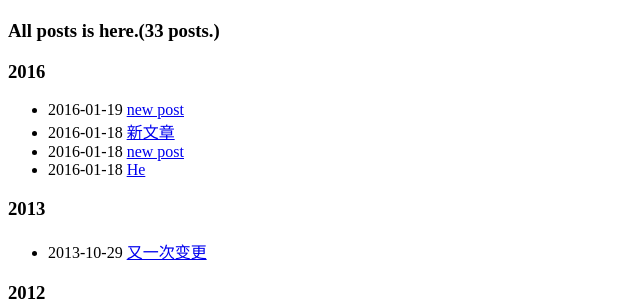
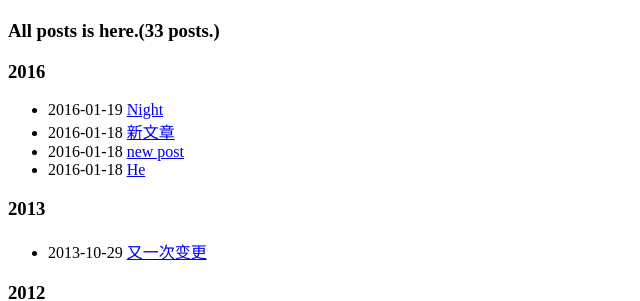
Before and after one commit to pizn/pizn.github.com, a Jekyll site: the page built from archives.html, in a window 1280 px wide. Shown: the top 301 px of the page, without its empty margins (0-640 px from the left). Built offline with Jekyll 4.4.1, drawn with Linux system fonts in a browser that asks for light colours; nearby versions of some CDN libraries; some web fonts are replaced; library files that are not in the unit come from our copies; comment, search, counter and statistics services are not loaded.

Commit message:
[Leafeon]: Update post

```diff
--- a/_posts/2016-01-19-night.md
+++ b/_posts/2016-01-19-night.md
@@ -1,8 +1,10 @@
 ---
 layout: post
-title: new post
+title: Night
 description: description
 
 ---
 
-# title
+# Night
+
+今夜无眠。
```
